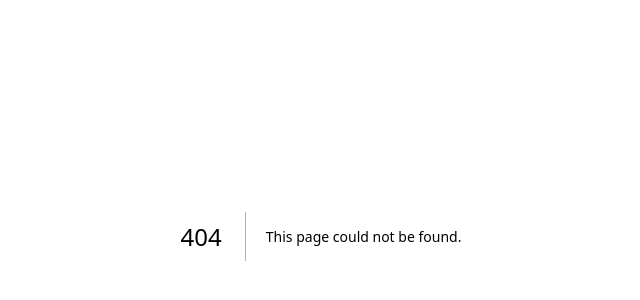
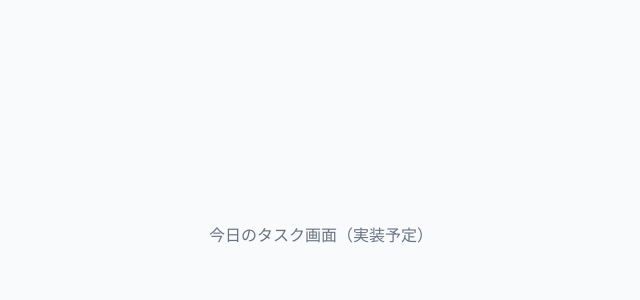
Before and after one commit to hayaf3254/TaskScope, a Next.js app in the folder apps/web/: page /today in a window 1280 px wide. Before the commit this address had no page. Shown: the part 164-464 px from the top of the page, without its empty margins (319-959 px from the left). Built offline with nearby package versions, Linux system fonts and the light colour scheme.

Commit message:
フロント：スタンプ画面をスマホサイズに縮小

```diff
--- a/apps/web/app/dashboard/page.tsx
+++ /dev/null
@@ -1,5 +0,0 @@
-import { StampScreen } from "@/components/features/stamp/StampScreen";
-
-export default function DashboardPage() {
-  return <StampScreen />;
-}
--- /dev/null
+++ b/apps/web/app/today/page.tsx
@@ -0,0 +1,9 @@
+"use client";
+
+export default function TodayPage() {
+  return (
+    <div className="min-h-screen flex items-center justify-center bg-slate-50">
+      <p className="text-gray-500">今日のタスク画面（実装予定）</p>
+    </div>
+  );
+}
--- a/apps/web/components/features/auth/AuthForm.tsx
+++ b/apps/web/components/features/auth/AuthForm.tsx
@@ -52,7 +52,7 @@ export function AuthForm({ mode }: AuthFormProps) {
     }
 
     if (isLogin) {
-      router.push("/dashboard");
+      router.push("/stamp");
     } else {
       setSuccess("登録が完了しました。ログイン画面に移動します...");
       setTimeout(() => {
--- a/apps/web/components/features/stamp/StampScreen.tsx
+++ b/apps/web/components/features/stamp/StampScreen.tsx
@@ -1,9 +1,10 @@
 "use client";
 
 import { useState, useEffect } from "react";
+import { useRouter } from "next/navigation";
 import { Check } from "lucide-react";
 import { PrimaryButton } from "@/components/ui/PrimaryButton";
-import { getStampStatus, postStamp, StampResponse } from "@/lib/api";
+import { getStampStatus, postStamp } from "@/lib/api";
 
 // 今日の日付をYYYY-MM-DD形式で取得
 function getTodayString(): string {
@@ -20,6 +21,7 @@ function formatDateWithDay(dateStr: string): string {
 }
 
 export function StampScreen() {
+  const router = useRouter();
   const [stamped, setStamped] = useState(false);
   const [streakCurrent, setStreakCurrent] = useState(0);
   const [streakBest, setStreakBest] = useState(0);
@@ -57,10 +59,9 @@ export function StampScreen() {
     setPressing(false);
   }
 
-  // 今日のタスクへ遷移（仮）
+  // 今日のタスクへ遷移
   function handleGoToTask() {
-    // TODO: 実装後にルーティング追加
-    console.log("今日のタスクへ");
+    router.push("/today");
   }
 
   if (loading) {
```
